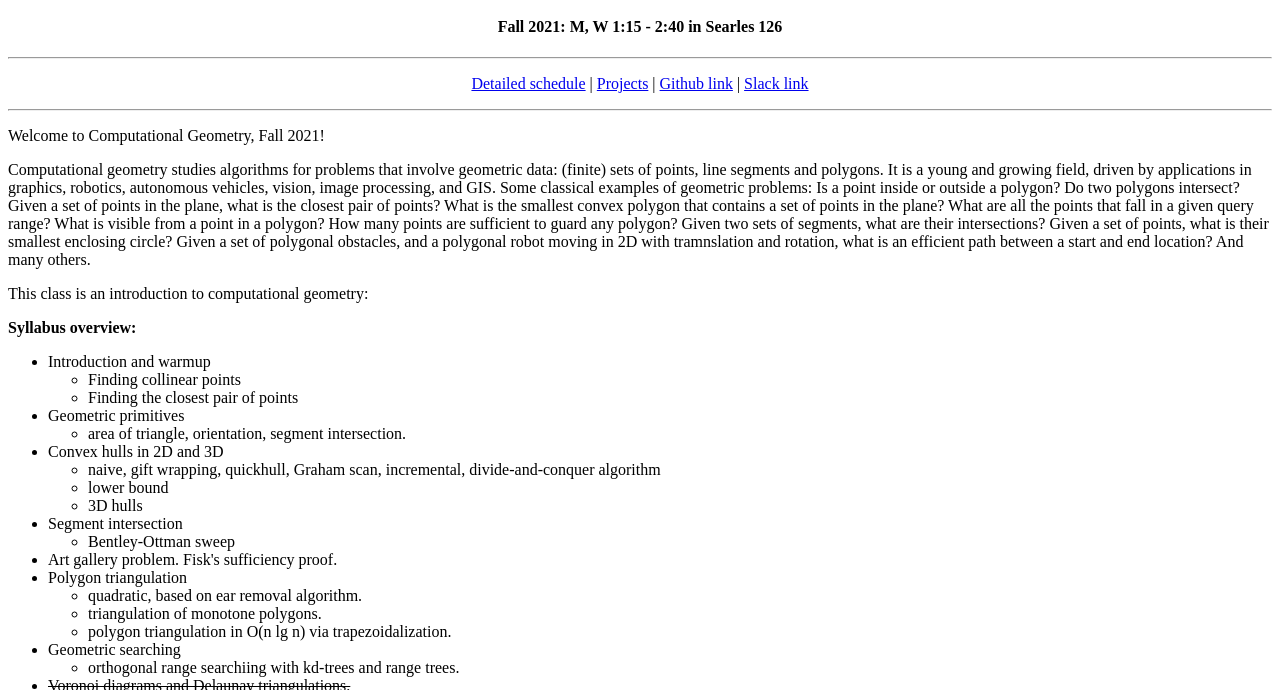
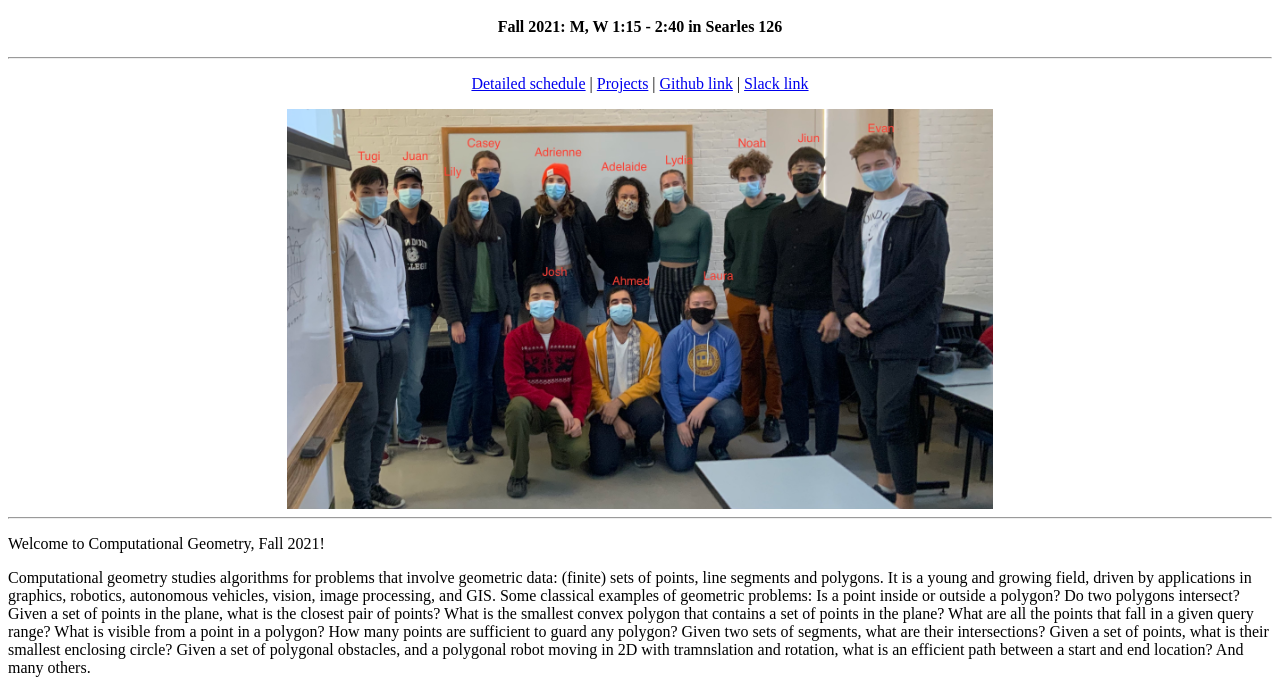
Before and after one commit to lauratoma/bowdoin-CompGeom-F21, a plain HTML site: page index.html in a window 1280 px wide. Shown: the part 98-788 px from the top of the page. Drawn offline with Linux system fonts and the light colour scheme.

Commit message:
added the picture

```diff
--- a/index.html
+++ b/index.html
@@ -33,8 +33,18 @@ href="https://tildesites.bowdoin.edu/~ltoma/teaching/cs3250-CompGeom/fall21/assi
 | <a href="https://github.com/bowdoin-csci3250-f21"> Github link</a> |
 <a href="https://bowdoincomput-74k1525.slack.com/">Slack link</a>
 </p></center>
+
+
+
+<center>
+  <a href="https://tildesites.bowdoin.edu/~ltoma/public_html/teaching/cs3250-CompGeom/fall21/pics/class.jpeg">
+    <img src="pics/class.jpeg" alt="[Bowdoin Computer Science]" border="0" height="400" align=\
+	 "middle"></a>
+
+</center>
+
+
 <hr>
-
 <p> Welcome to Computational Geometry, Fall 2021!
 
 </p><p>Computational geometry studies algorithms for problems that involve
```
